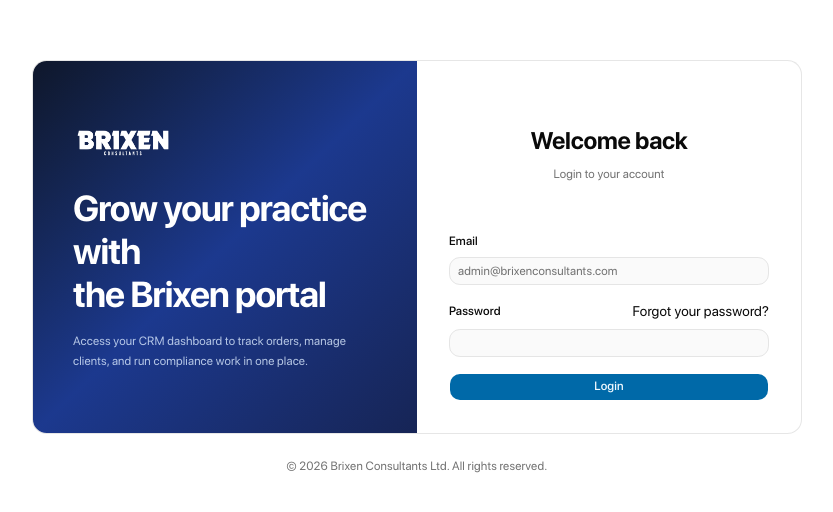
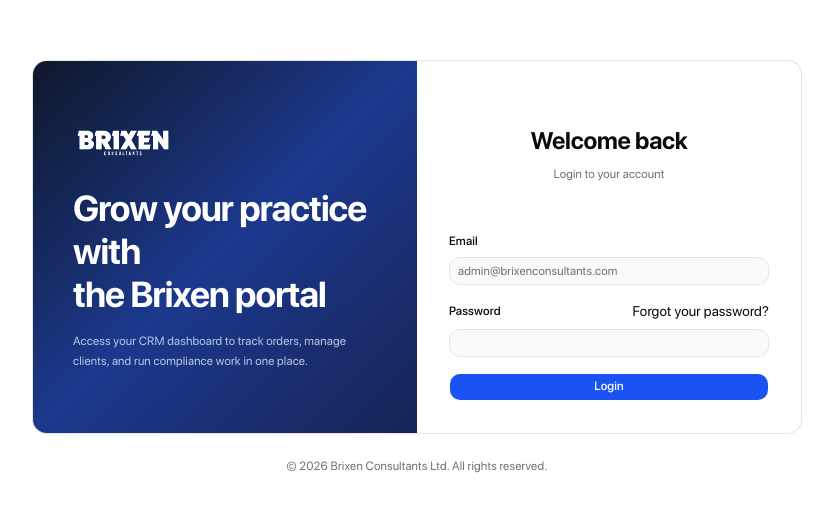
Before and after one commit to Kaylx-Tech/CRM-Brixen, a React (Vite) app in the folder frontend/: page /login in a window 1280 px wide. Shown: the part 132-644 px from the top of the page, without its empty margins (223-1056 px from the left). Built offline with nearby package versions, Linux system fonts and the light colour scheme.

Commit message:
feat: add global stylesheet with custom font configurations and badge UI component

```diff
--- a/frontend/src/components/ui/badge.jsx
+++ b/frontend/src/components/ui/badge.jsx
@@ -8,13 +8,14 @@
   {
     variants: {
       variant: {
-        default: "bg-primary text-primary-foreground [a]:hover:bg-primary/80",
+        default:
+          "[background:linear-gradient(to_bottom,#eff6ff_0%,#dbeafe_100%)] text-blue-700 [a]:hover:opacity-90",
         secondary:
-          "bg-secondary text-secondary-foreground [a]:hover:bg-secondary/80",
+          "[background:linear-gradient(135deg,#f1f5f9_0%,#e2e8f0_100%)] text-secondary-foreground dark:[background:linear-gradient(135deg,#1e293b_0%,#334155_100%)] [a]:hover:opacity-90",
         destructive:
-          "bg-destructive/10 text-destructive focus-visible:ring-destructive/20 dark:bg-destructive/20 dark:focus-visible:ring-destructive/40 [a]:hover:bg-destructive/20",
+          "[background:linear-gradient(135deg,#fecaca_0%,#fca5a5_100%)] text-red-700 dark:[background:linear-gradient(135deg,#450a0a_0%,#7f1d1d_100%)] dark:text-red-300 [a]:hover:opacity-90",
         outline:
-          "border-border bg-input/20 text-foreground dark:bg-input/30 [a]:hover:bg-muted [a]:hover:text-muted-foreground",
+          "border-border [background:linear-gradient(135deg,oklch(1_0_0/50%)_0%,oklch(0.97_0_0)_100%)] text-foreground dark:[background:linear-gradient(135deg,oklch(0.2_0_0/60%)_0%,oklch(0.25_0_0)_100%)] [a]:hover:opacity-80",
         ghost:
           "hover:bg-muted hover:text-muted-foreground dark:hover:bg-muted/50",
         link: "text-primary underline-offset-4 hover:underline",
--- a/frontend/src/index.css
+++ b/frontend/src/index.css
@@ -121,8 +121,8 @@
   --card-foreground: oklch(0.145 0 0);
   --popover: oklch(1 0 0);
   --popover-foreground: oklch(0.145 0 0);
-  --primary: oklch(0.5 0.134 242.749);
-  --primary-foreground: oklch(0.977 0.013 236.62);
+  --primary: oklch(52.111% 0.24724 264.369); /* #2563EB */
+  --primary-foreground: oklch(1 0 0);
   --secondary: oklch(0.967 0.001 286.375);
   --secondary-foreground: oklch(0.21 0.006 285.885);
   --muted: oklch(0.97 0 0);
@@ -132,12 +132,12 @@
   --destructive: oklch(0.577 0.245 27.325);
   --border: oklch(0.922 0 0);
   --input: oklch(0.922 0 0);
-  --ring: var(--chart-3);
+  --ring: var(--primary);
   --chart-1: oklch(0.828 0.111 230.318);
   --chart-2: oklch(0.685 0.169 237.323);
-  --chart-3: oklch(0.588 0.158 241.966);
-  --chart-4: oklch(0.5 0.134 242.749);
-  --chart-5: oklch(0.443 0.11 240.79);
+  --chart-3: oklch(0.588 0.243 264.4);
+  --chart-4: oklch(0.488 0.243 264.4);
+  --chart-5: oklch(0.38 0.18 264.4);
   --radius: 0.85rem;
   --sidebar: oklch(0.205 0 0);
   --sidebar-foreground: oklch(0.985 0 0);
@@ -245,22 +245,69 @@
   );
 }
 
-/* ─── Status & Tag Badge Color Utilities (Matching Accountancy theme) ─── */
+/* ─── Status & Tag Badge Color Utilities — Light Top→Bottom Gradients ─── */
 .badge-green {
-  @apply bg-green-100 text-green-800 dark:bg-green-950 dark:text-green-300 border-0 shadow-none;
+  background: linear-gradient(to bottom, #f0fdf4 0%, #dcfce7 100%);
+  color: #16a34a;
+  border: 0;
+  box-shadow: none;
 }
+.dark .badge-green {
+  background: linear-gradient(to bottom, #052e16 0%, #14532d 100%);
+  color: #86efac;
+}
+
 .badge-sky {
-  @apply bg-sky-100 text-sky-800 dark:bg-sky-950 dark:text-sky-300 border-0 shadow-none;
+  background: linear-gradient(to bottom, #f0f9ff 0%, #e0f2fe 100%);
+  color: #0284c7;
+  border: 0;
+  box-shadow: none;
 }
+.dark .badge-sky {
+  background: linear-gradient(to bottom, #082f49 0%, #0c4a6e 100%);
+  color: #7dd3fc;
+}
+
 .badge-blue {
-  @apply bg-blue-100 text-blue-800 dark:bg-blue-950 dark:text-blue-300 border-0 shadow-none;
+  background: linear-gradient(to bottom, #eff6ff 0%, #dbeafe 100%);
+  color: #2563eb;
+  border: 0;
+  box-shadow: none;
 }
+.dark .badge-blue {
+  background: linear-gradient(to bottom, #172554 0%, #1e3a8a 100%);
+  color: #93c5fd;
+}
+
 .badge-purple {
-  @apply bg-purple-100 text-purple-800 dark:bg-purple-950 dark:text-purple-300 border-0 shadow-none;
+  background: linear-gradient(to bottom, #faf5ff 0%, #f3e8ff 100%);
+  color: #9333ea;
+  border: 0;
+  box-shadow: none;
 }
+.dark .badge-purple {
+  background: linear-gradient(to bottom, #2e1065 0%, #3b0764 100%);
+  color: #d8b4fe;
+}
+
 .badge-amber {
-  @apply bg-amber-100 text-amber-800 dark:bg-amber-950 dark:text-amber-300 border-0 shadow-none;
+  background: linear-gradient(to bottom, #fffbeb 0%, #fef3c7 100%);
+  color: #d97706;
+  border: 0;
+  box-shadow: none;
 }
+.dark .badge-amber {
+  background: linear-gradient(to bottom, #27150a 0%, #451a03 100%);
+  color: #fcd34d;
+}
+
 .badge-red {
-  @apply bg-red-100 text-red-800 dark:bg-red-950 dark:text-red-300 border-0 shadow-none;
+  background: linear-gradient(to bottom, #fff1f2 0%, #ffe4e6 100%);
+  color: #dc2626;
+  border: 0;
+  box-shadow: none;
 }
+.dark .badge-red {
+  background: linear-gradient(to bottom, #1c0606 0%, #450a0a 100%);
+  color: #fca5a5;
+}
```
